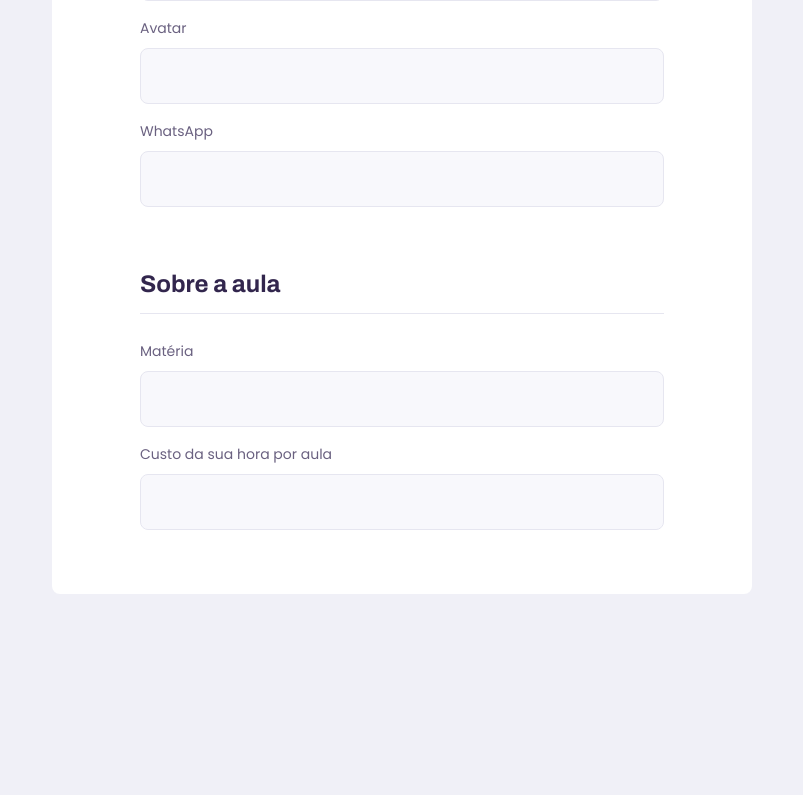
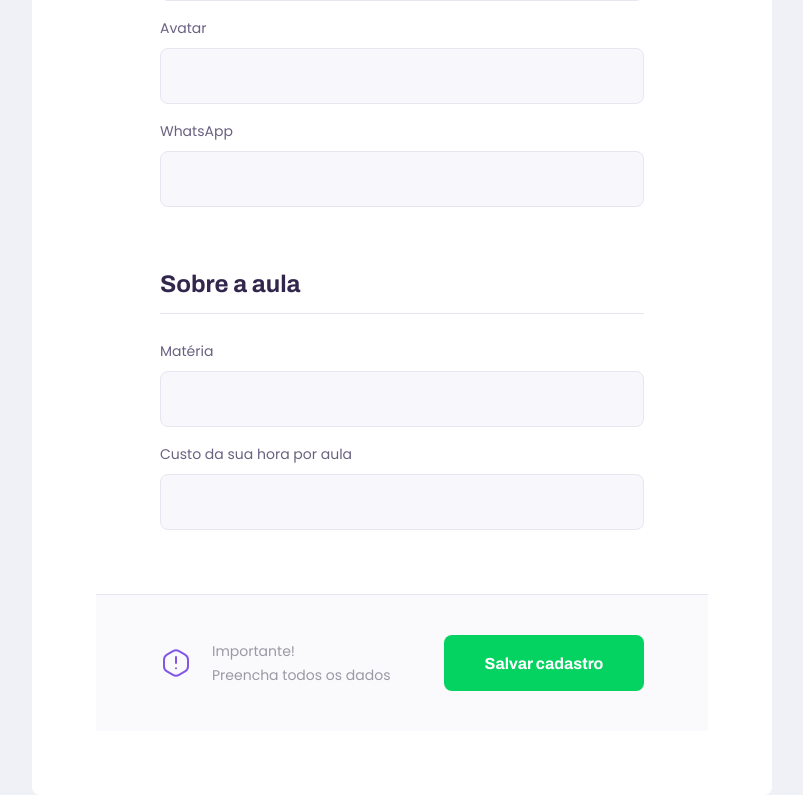
Before and after one commit to WardAndre/NextLevelWeek, a React (Create React App) app: page /give-classes in a window 1280 px wide. Shown: the part 591-1386 px from the top of the page, without its empty margins (238-1041 px from the left). Before the commit the page ends 1185 px from the top, so only its background shows below. Built offline with nearby package versions, Linux system fonts and the light colour scheme.

Commit message:
form css done

```diff
--- a/src/pages/TeacherForm/index.tsx
+++ b/src/pages/TeacherForm/index.tsx
@@ -2,6 +2,7 @@ import React from 'react'
 import PageHeader from '../../components/PageHeader';
 import './styles.css'
 import Input from '../../components/Input';
+import warningIcon from '../../assets/images/icons/warning.svg'
 
 function TeacherForm() {
     return (
@@ -24,6 +25,17 @@ function TeacherForm() {
                     <Input name="subject" label="Matéria" />
                     <Input name="cost" label="Custo da sua hora por aula" />
                 </fieldset>
+
+                <footer>
+                    <p>
+                        <img src={warningIcon} alt="Aviso importante"/>
+                        Importante! <br/>
+                        Preencha todos os dados
+                    </p>
+                    <button type="button">
+                        Salvar cadastro
+                    </button>
+                </footer>
             </main>
         </div>
     )
--- a/src/pages/TeacherForm/styles.css
+++ b/src/pages/TeacherForm/styles.css
@@ -37,3 +37,74 @@
     padding-bottom: 1.6rem;
     border-bottom: 1px solid var(--color-line-in-white);
 }
+
+#page-teacher-form main footer {
+    padding: 4rem 2.4rem;
+    background: var(--color-box-footer);
+    border-top: 1px solid var(--color-line-in-white);
+    margin-top: 6.4rem;
+}
+
+#page-teacher-form main footer p {
+    display: flex;
+    align-items: center;
+    justify-content: center;
+    font-size: 1.4rem;
+    line-height: 2.4rem;
+    color: var(--color-text-complement);
+}
+
+#page-teacher-form main footer p img {
+    margin-right: 2rem;
+}
+
+#page-teacher-form main footer button{
+    width: 100%;
+    height: 5.6rem;
+    background: var(--color-secundary);
+    color: var(--color-button-text);
+    border: 0;
+    border-radius: 0.8rem;
+    cursor: pointer;
+    font: 700 1.6rem Archivo;
+    display: flex;
+    align-items: center;
+    justify-content: center;
+    text-decoration: none;
+    transition: background-color 0.2s;
+    margin-top: 3.2rem;
+}
+
+#page-teacher-form main footer button:hover {
+    background-color: var(--color-secundary-dark);
+}
+
+@media (min-width: 700px) {
+    #page-teacher-form {
+        max-width: 100vw;
+    }
+
+    #page-teacher-form .page-header .header-content {
+        margin-bottom: 0;
+    }
+
+    #page-teacher-form main fieldset {
+        padding: 0 6.4rem;
+    }
+
+    #page-teacher-form main footer {
+        padding: 4.0rem 6.4rem;
+        display: flex;
+        align-items: center;
+        justify-content: space-between;
+    }
+
+    #page-teacher-form main footer p {
+        justify-content: space-between;
+    }
+
+    #page-teacher-form main footer button {
+        width: 20rem;
+        margin-top: 0;
+    }
+}
```
